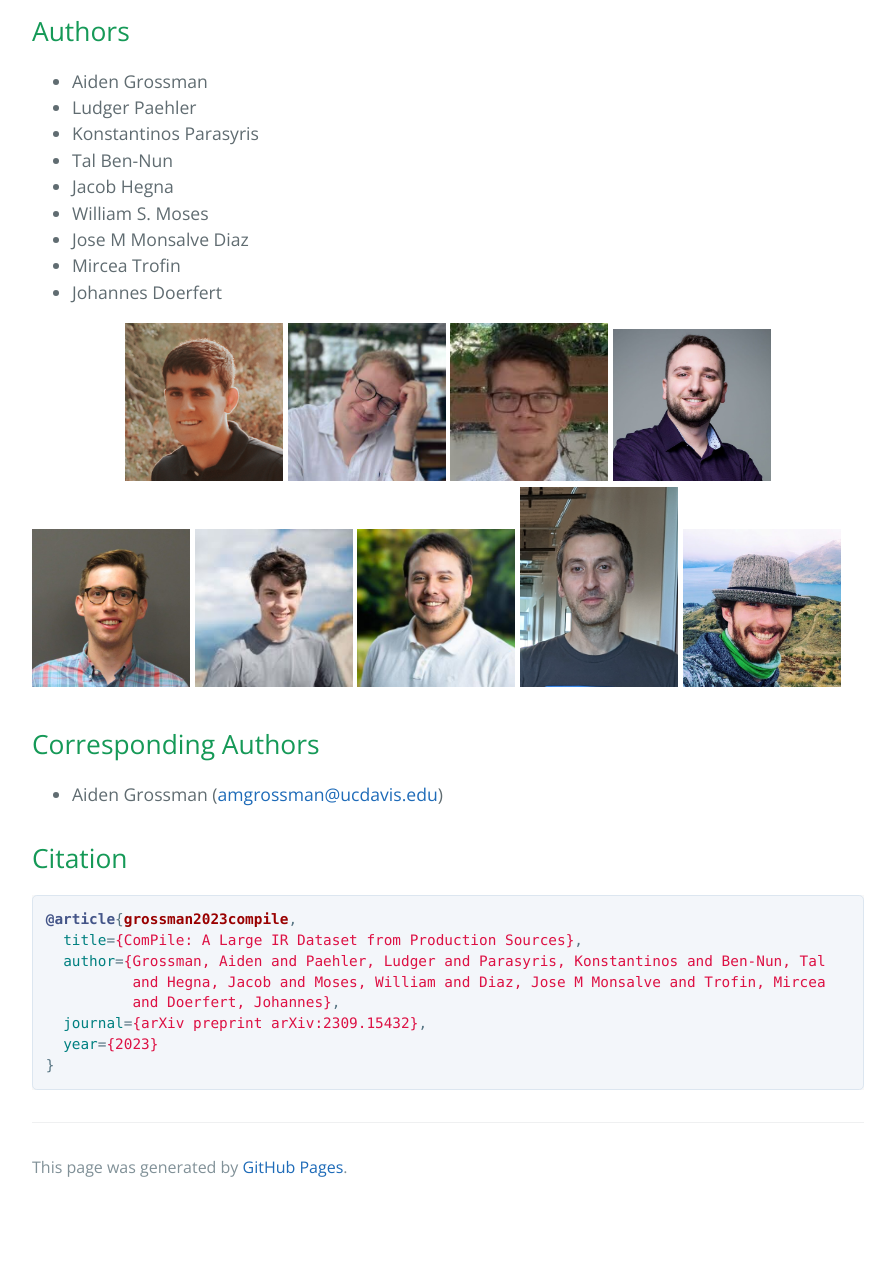
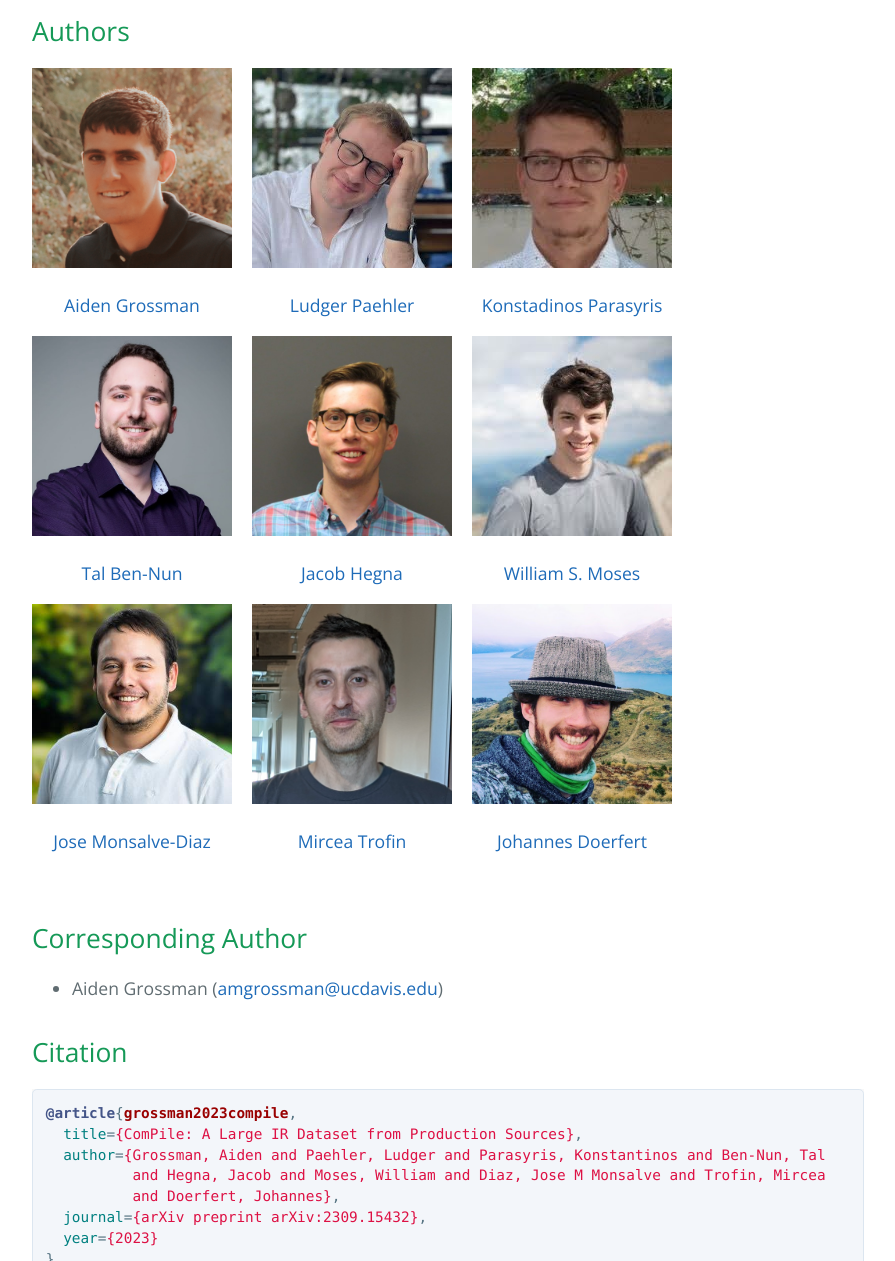
Before and after one commit to llvm-ml/ComPile, a Jekyll site: the page built from index.md, in a window 1280 px wide and 1400 px high, scrolled down 2545 px. Shown: the part 139-1400 px from the top of the window, without its empty margins (192-1087 px from the left). Built offline with Jekyll 4.4.1, drawn with Linux system fonts in a browser that asks for light colours; before the commit the page ends 3895 px from its top, so only the background shows below that.

Commit message:
Big patch updating the workshop paper version, and adding the array of authors.

```diff
--- a/index.md
+++ b/index.md
@@ -69,37 +69,61 @@ end
 
 ## Authors
 
-* Aiden Grossman
-* Ludger Paehler
-* Konstantinos Parasyris
-* Tal Ben-Nun
-* Jacob Hegna
-* William S. Moses
-* Jose M Monsalve Diaz
-* Mircea Trofin
-* Johannes Doerfert
 
-<div class="row">
-  <div class="row">
+<div class="row1">
     <center>
-    <img src="grossman.png" alt="Snow" style="width:19%">
-    <img src="paehler.jpg" alt="Forest" style="width:19%">
-    <img src="parasyris.jpg" alt="Forest" style="width:19%">
-    <img src="ben-nun.jpg" alt="Forest" style="width:19%">
+    <div style="float:left;margin-right:20px;">
+        <img src="grossman.png" height="200" width="200" alt="aiden" />
+        <p style="text-align:center;"><a href="https://aidengrossman.com">Aiden Grossman</a></p>
+    </div>
+    <div style="float:left;margin-right:20px;">
+        <img class="middle-img" src="paehler.jpg" height="200" width="200" alt="ludger" />
+        <p style="text-align:center;"><a href="https://ludger.fyi">Ludger Paehler</a></p>
+    </div>
+    <div style="float:left;margin-right:20px;">
+        <img src="parasyris.jpg" height="200" width="200" alt="stinos" />
+        <p style="text-align:center;"><a href="https://www.linkedin.com/in/kostadinos-parasyris-3992b950">Konstadinos Parasyris</a></p>
+    </div>
     </center>
-  </div>
-</div>
-<div class="row">
-  <div class="row">
-    <img src="hegna.png" alt="Forest" style="width:19%">
-    <img src="moses.jpg" alt="Forest" style="width:19%">
-    <img src="monsalve-diaz.jpg" alt="Forest" style="width:19%">
-    <img src="trofin.png" alt="Forest" style="width:19%">
-    <img src="doerfert.jpg" alt="Forest" style="width:19%">
-  </div>
 </div>
 
-## Corresponding Authors
+<div class="row2">
+    <center>
+    <div style="float:left;margin-right:20px;">
+        <img src="ben-nun.jpg" height="200" width="200" alt="tal" />
+        <p style="text-align:center;"><a href="https://tbennun.github.io">Tal Ben-Nun</a></p>
+    </div>
+    <div style="float:left;margin-right:20px;">
+        <img class="middle-img" src="hegna.png" height="200" width="200" alt="jacob" />
+        <p style="text-align:center;"><a href="https://www.linkedin.com/in/jacob-hegna">Jacob Hegna</a></p>
+    </div>
+    <div style="float:left;margin-right:20px;">
+        <img src="moses.jpg" height="200" width="200" alt="william" />
+        <p style="text-align:center;"><a href="https://wsmoses.com/academic/">William S. Moses</a></p>
+    </div>
+    </center>
+</div>
+
+<div class="row3">
+    <center>
+    <div style="float:left;margin-right:20px;">
+        <img src="monsalve-diaz.jpg" height="200" width="200" alt="jose" />
+        <p style="text-align:center;"><a href="https://www.anl.gov/profile/jose-manuel-monsalve">Jose Monsalve-Diaz</a></p>
+    </div>
+    <div style="float:left;margin-right:20px;">
+        <img class="middle-img" src="trofin.png" height="200" width="200" alt="mircea" />
+        <p style="text-align:center;"><a href="https://research.google/people/mircea-trofin/">Mircea Trofin</a></p>
+    </div>
+    <div style="float:left;margin-right:20px;">
+        <img src="doerfert.jpg" height="200" width="200" alt="johannes" />
+        <p style="text-align:center;"><a href="https://people.llnl.gov/doerfert1">Johannes Doerfert</a></p>
+    </div>
+    </center>
+</div>
+
+<br/><br/><br/><br/><br/><br/><br/><br/><br/><br/><br/><br/><br/><br/><br/><br/><br/><br/><br/><br/><br/><br/><br/><br/><br/><br/><br/><br/><br/><br/><br/>
+
+## Corresponding Author
 
 * Aiden Grossman ([amgrossman@ucdavis.edu](mailto:amgrossman@ucdavis.edu?subject=ComPile))
 
```
Also changed, not shown: ben-nun.jpg, trofin.png, 1 other file.
